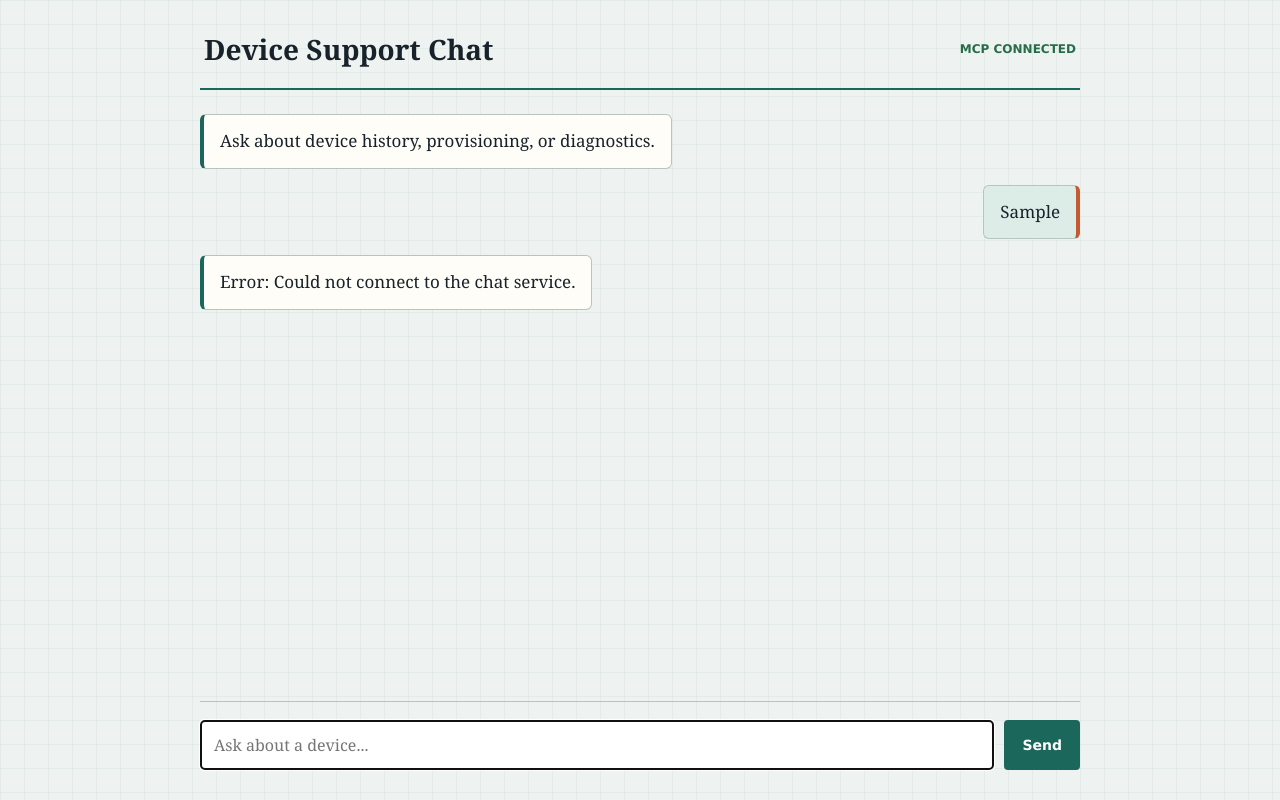
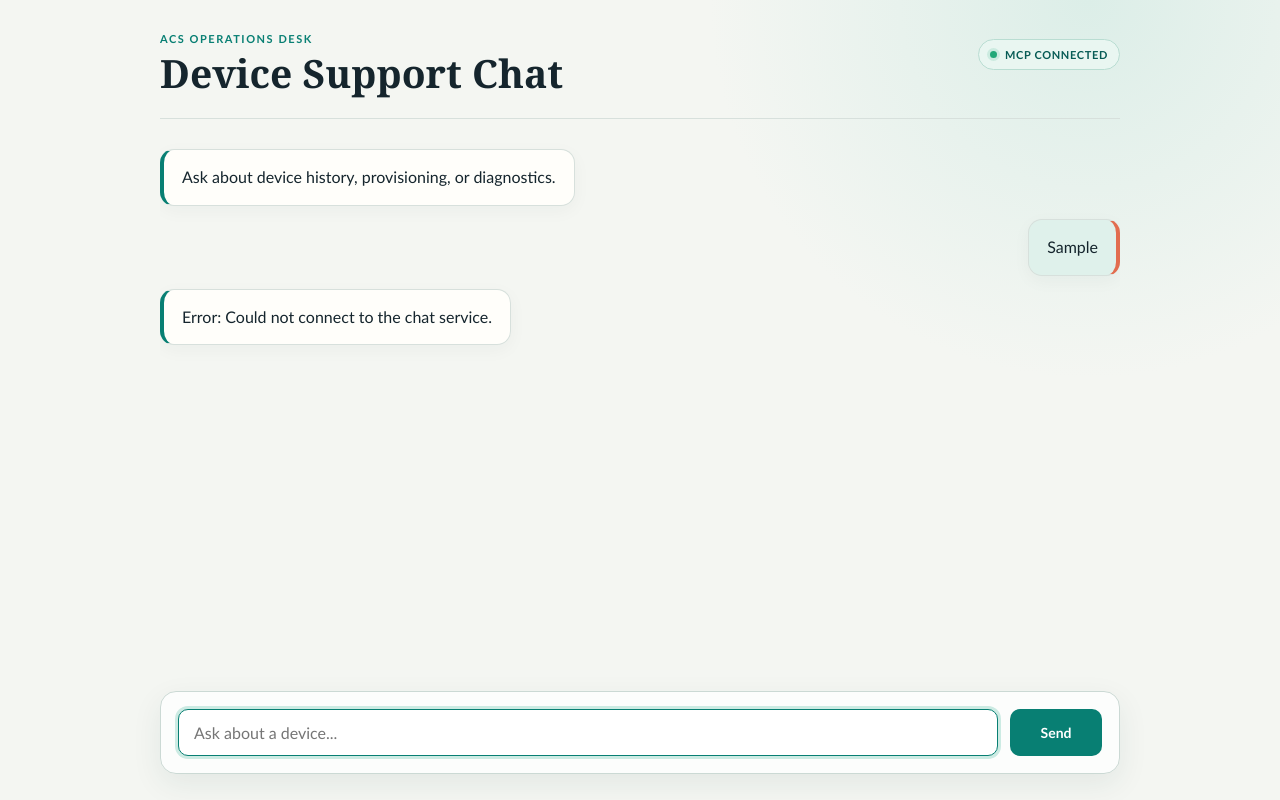
Before and after one commit to mohdnorhafizan/python-ai-mcp-agent, a plain HTML site: page static/index.html in a window 1280 px wide. Both pictures are taken after typing "Sample" into the empty fields and a click on the button "Send". Drawn offline with Linux system fonts and the light colour scheme; no server answers.

Commit message:
feat: add live workflow progress indicators to browser chat

```diff
--- a/static/index.html
+++ b/static/index.html
@@ -5,28 +5,37 @@
   <meta name="viewport" content="width=device-width, initial-scale=1">
   <title>Device Support Chat</title>
   <style>
-    :root { color: #18222b; background: #eef2f0; font-family: Georgia, "Times New Roman", serif; }
+    :root { color: #15252d; background: #f4f6f2; font-family: "Trebuchet MS", "Segoe UI", sans-serif; --ink: #15252d; --muted: #64747a; --line: #d7e0dc; --teal: #087f73; --teal-dark: #075b55; --coral: #e26d4f; --paper: #fffefa; }
     * { box-sizing: border-box; }
-    body { margin: 0; min-height: 100vh; background-image: linear-gradient(90deg, rgba(27, 103, 91, .05) 1px, transparent 1px), linear-gradient(rgba(27, 103, 91, .05) 1px, transparent 1px); background-size: 24px 24px; }
-    main { width: min(880px, calc(100% - 32px)); min-height: 100vh; margin: 0 auto; display: grid; grid-template-rows: auto 1fr auto; }
-    header { padding: 30px 4px 20px; display: flex; justify-content: space-between; align-items: center; gap: 16px; border-bottom: 2px solid #1b675b; }
-    h1 { margin: 0; font-size: 28px; letter-spacing: 0; }
-    .status { color: #276c49; font: 600 12px/1.2 Verdana, sans-serif; text-transform: uppercase; }
-    #messages { padding: 24px 0; display: flex; flex-direction: column; gap: 16px; overflow: auto; }
-    .message { max-width: 82%; padding: 14px 16px; border: 1px solid #b7c5bd; border-radius: 6px; white-space: pre-wrap; font-size: 17px; line-height: 1.45; }
-    .assistant { align-self: flex-start; background: #fffdf7; border-left: 4px solid #1b675b; }
-    .user { align-self: flex-end; background: #dcece6; border-right: 4px solid #c55a31; }
-    .progress { align-self: flex-start; color: #52645b; background: #edf5f0; border-left: 4px solid #8a9d91; font: 14px/1.4 Verdana, sans-serif; }
-    form { padding: 18px 0 30px; border-top: 1px solid #b7c5bd; display: grid; grid-template-columns: 1fr auto; gap: 10px; }
-    input { min-width: 0; padding: 13px; border: 1px solid #6f8178; border-radius: 4px; font: 16px Georgia, serif; }
-    button { padding: 0 18px; border: 0; border-radius: 4px; background: #1b675b; color: white; cursor: pointer; font: 600 14px Verdana, sans-serif; }
-    button:disabled { opacity: .6; cursor: wait; }
-    @media (max-width: 600px) { main { width: min(100% - 24px, 880px); } header { padding-top: 20px; } h1 { font-size: 23px; } .message { max-width: 92%; } form { grid-template-columns: 1fr; } button { min-height: 42px; } }
+    body { margin: 0; min-height: 100vh; background: radial-gradient(circle at 85% 0%, #dceee8 0, transparent 28%), #f4f6f2; }
+    main { width: min(960px, calc(100% - 40px)); min-height: 100vh; margin: 0 auto; display: grid; grid-template-rows: auto 1fr auto; }
+    header { padding: 32px 0 24px; display: flex; justify-content: space-between; align-items: flex-start; gap: 20px; border-bottom: 1px solid var(--line); }
+    .eyebrow { margin: 0 0 8px; color: var(--teal); font-size: 11px; font-weight: 800; letter-spacing: .14em; text-transform: uppercase; }
+    h1 { margin: 0; color: var(--ink); font-family: Georgia, serif; font-size: clamp(27px, 4vw, 39px); font-weight: 700; letter-spacing: 0; line-height: 1.05; }
+    .status { display: inline-flex; align-items: center; gap: 8px; margin-top: 7px; padding: 8px 11px; border: 1px solid #b9ddd2; border-radius: 999px; color: var(--teal-dark); background: #e9f6f1; font-size: 11px; font-weight: 800; letter-spacing: .06em; text-transform: uppercase; white-space: nowrap; }
+    .status::before { width: 7px; height: 7px; border-radius: 50%; background: #22a878; content: ""; box-shadow: 0 0 0 3px #ccebe0; }
+    #messages { padding: 30px 0; display: flex; flex-direction: column; gap: 13px; overflow: auto; }
+    .message { max-width: min(76%, 680px); padding: 15px 18px; border: 1px solid var(--line); border-radius: 14px; white-space: pre-wrap; font-size: 16px; line-height: 1.55; box-shadow: 0 5px 18px rgba(20, 54, 48, .04); animation: appear .25s ease-out; }
+    .assistant { align-self: flex-start; background: var(--paper); border-left: 4px solid var(--teal); }
+    .user { align-self: flex-end; background: #dff1eb; border-right: 4px solid var(--coral); }
+    .progress { align-self: flex-start; display: flex; align-items: center; gap: 11px; color: #58706b; background: transparent; border: 0; box-shadow: none; padding: 3px 0; font-size: 13px; }
+    .progress::before { width: 8px; height: 8px; border: 2px solid #9ab9b0; border-top-color: var(--teal); border-radius: 50%; content: ""; animation: spin .8s linear infinite; }
+    .progress.complete { color: #3f6559; }
+    .progress.complete::before { width: 14px; height: 14px; border: 0; border-radius: 50%; background: #22a878; content: "✓"; color: white; font: 700 10px/14px Arial, sans-serif; text-align: center; animation: none; }
+    form { padding: 17px; margin-bottom: 26px; border: 1px solid #cbd9d4; border-radius: 16px; background: rgba(255, 255, 255, .75); display: grid; grid-template-columns: 1fr auto; gap: 12px; box-shadow: 0 10px 30px rgba(30, 70, 62, .08); }
+    input { min-width: 0; padding: 13px 15px; border: 1px solid #cbd8d3; border-radius: 10px; outline: 0; color: var(--ink); background: #fff; font: 16px "Trebuchet MS", sans-serif; transition: border-color .2s, box-shadow .2s; }
+    input:focus { border-color: var(--teal); box-shadow: 0 0 0 3px #ccebe3; }
+    button { min-width: 92px; border: 0; border-radius: 10px; background: var(--teal); color: white; cursor: pointer; font: 700 14px "Trebuchet MS", sans-serif; transition: background .2s, transform .2s; }
+    button:hover { background: var(--teal-dark); transform: translateY(-1px); }
+    button:disabled { opacity: .6; cursor: wait; transform: none; }
+    @keyframes appear { from { opacity: 0; transform: translateY(5px); } to { opacity: 1; transform: translateY(0); } }
+    @keyframes spin { to { transform: rotate(360deg); } }
+    @media (max-width: 600px) { main { width: min(100% - 24px, 960px); } header { padding-top: 23px; } .status { padding: 7px 9px; } .message { max-width: 92%; } form { grid-template-columns: 1fr; padding: 12px; } button { min-height: 44px; } }
   </style>
 </head>
 <body>
   <main>
-    <header><h1>Device Support Chat</h1><span class="status">MCP connected</span></header>
+    <header><div><p class="eyebrow">ACS operations desk</p><h1>Device Support Chat</h1></div><span class="status">MCP connected</span></header>
     <section id="messages" aria-live="polite">
       <div class="message assistant">Ask about device history, provisioning, or diagnostics.</div>
     </section>
@@ -37,6 +46,7 @@
     const input = document.querySelector('#message');
     const send = document.querySelector('#send');
     const messages = document.querySelector('#messages');
+    let activeProgress;
     function addMessage(text, type) {
       const message = document.createElement('div');
       message.className = `message ${type}`;
@@ -44,6 +54,12 @@
       messages.append(message);
       messages.scrollTop = messages.scrollHeight;
       return message;
+    }
+    function finishProgress() {
+      if (activeProgress) {
+        activeProgress.classList.add('complete');
+        activeProgress = null;
+      }
     }
     form.addEventListener('submit', async (event) => {
       event.preventDefault();
@@ -53,6 +69,7 @@
       input.value = '';
       input.disabled = true;
       send.disabled = true;
+      activeProgress = null;
       try {
         const reply = await fetch('/api/chat/stream', { method: 'POST', headers: { 'Content-Type': 'application/json' }, body: JSON.stringify({ message: text }) });
         if (!reply.ok) throw new Error('The chat request failed.');
@@ -65,10 +82,13 @@
           if (!dataLine) return;
           const data = JSON.parse(dataLine);
           if (eventName === 'progress') {
-            addMessage(data.message, 'progress');
+            finishProgress();
+            activeProgress = addMessage(data.message, 'progress');
           } else if (eventName === 'answer') {
+            finishProgress();
             addMessage(data.answer, 'assistant');
           } else if (eventName === 'error') {
+            finishProgress();
             addMessage(`Error: ${data.message}`, 'assistant');
           }
         };
@@ -83,7 +103,10 @@
           buffer = events.pop();
           for (const event of events) handleEvent(event);
         }
-      } catch { addMessage('Error: Could not connect to the chat service.', 'assistant'); }
+      } catch {
+        finishProgress();
+        addMessage('Error: Could not connect to the chat service.', 'assistant');
+      }
       input.disabled = false;
       send.disabled = false;
       input.focus();
```
Also changed, not shown: 1 other file.
